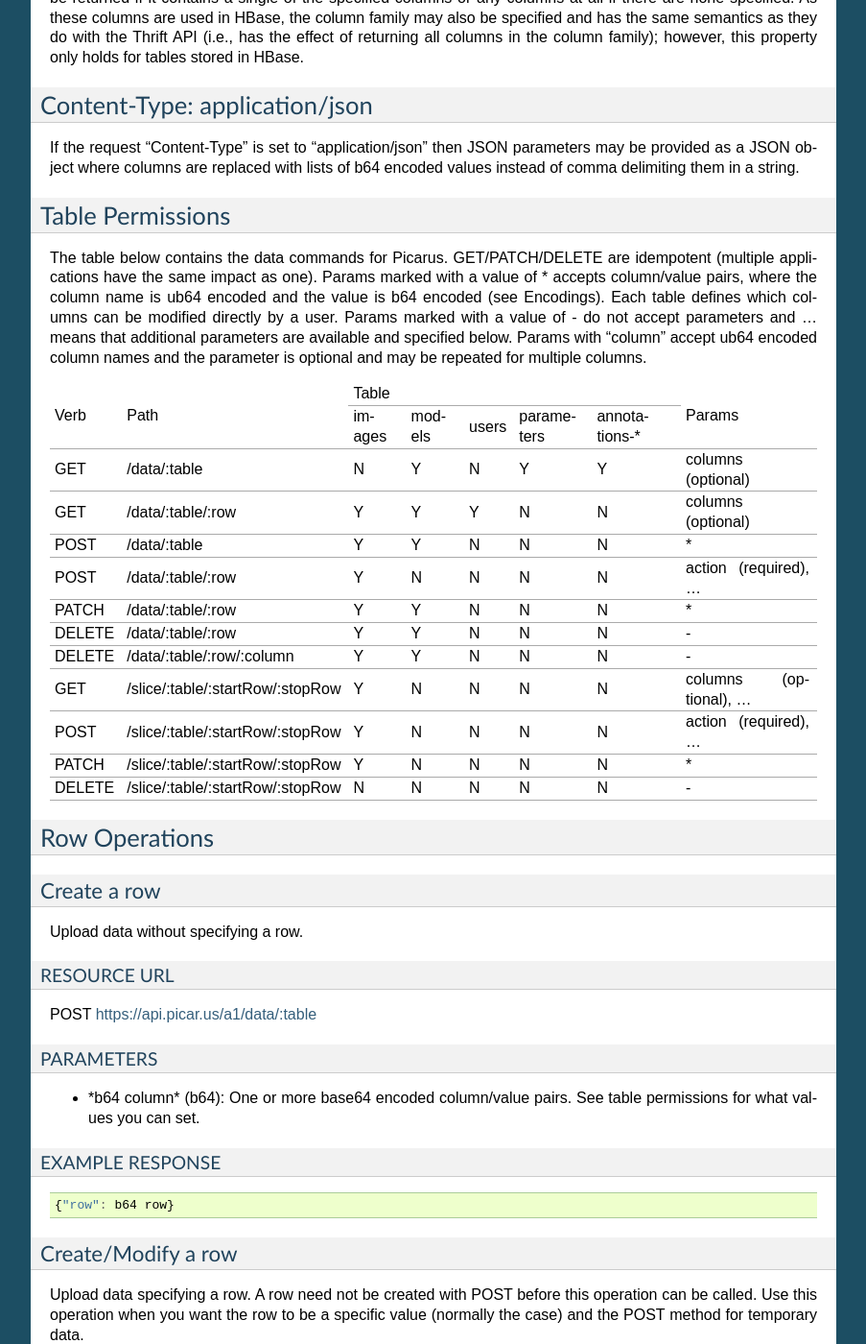
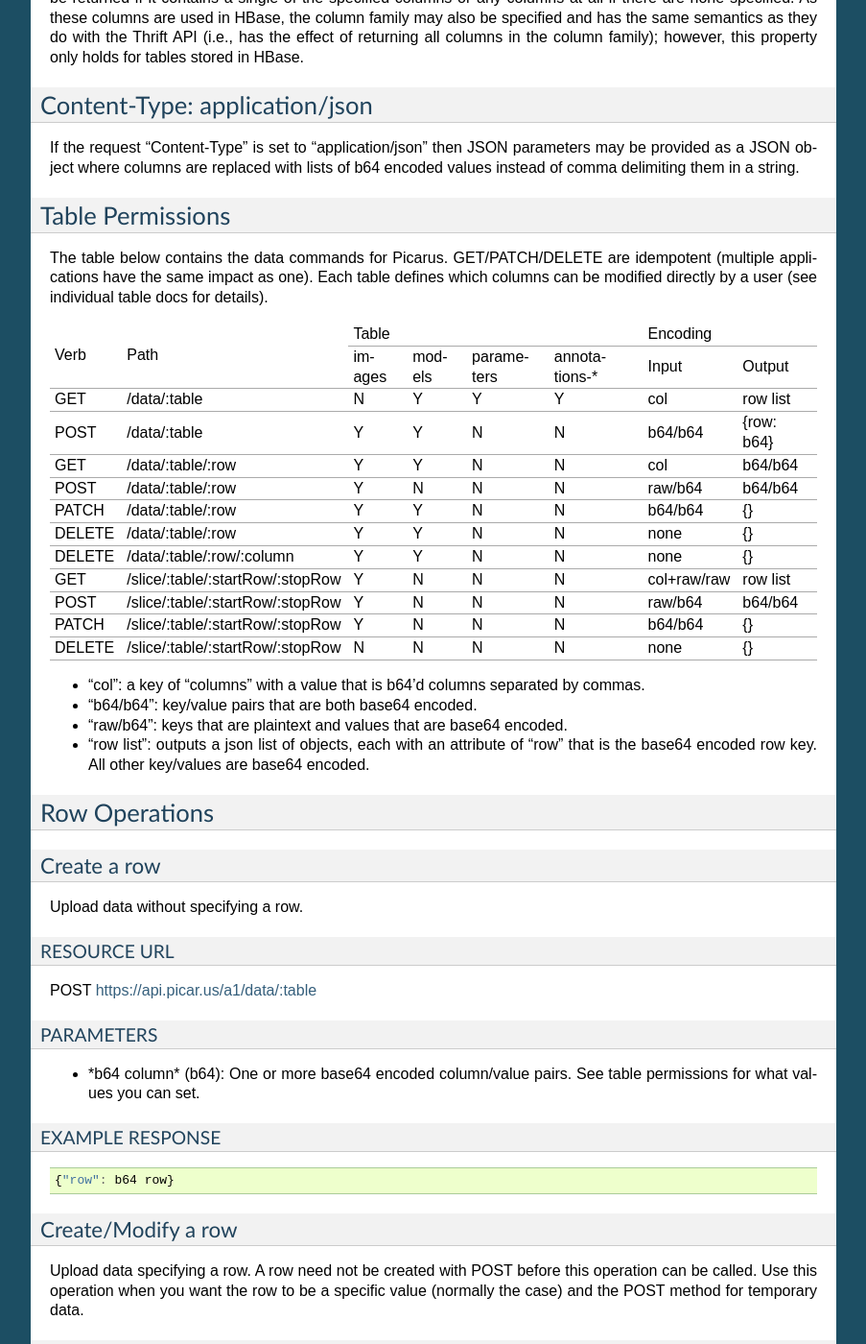
Before and after one commit to bwhite/picarus, a Sphinx documentation site: the page built from doc/api.rst, in a window 1280 px wide and 1400 px high, scrolled down 3010 px. Shown: the whole window at 96% size, without its empty margins (198-1101 px from the left). Built offline with Sphinx 7.4.7, drawn with Linux system fonts in a browser that asks for light colours; formulas are drawn with MathJax 3.

Commit message:
Updated
Signed-off-by: Brandyn A. White <bwhite@dappervision.com>

```diff
--- a/doc/api.rst
+++ b/doc/api.rst
@@ -150,36 +150,40 @@ If the request "Content-Type" is set to "application/json" then JSON parameters
 
 Table Permissions
 -----------------
-The table below contains the data commands for Picarus.  GET/PATCH/DELETE are idempotent (multiple applications have the same impact as one).  Params marked with a value of \* accepts column/value pairs, where the column name is ub64 encoded and the value is b64 encoded (see Encodings).  Each table defines which columns can be modified directly by a user.  Params marked with a value of \- do not accept parameters and ... means that additional parameters are available and specified below.  Params with "column" accept ub64 encoded column names and the parameter is optional and may be repeated for multiple columns.
+The table below contains the data commands for Picarus.  GET/PATCH/DELETE are idempotent (multiple applications have the same impact as one).  Each table defines which columns can be modified directly by a user (see individual table docs for details).
 
-+---------+----------------------------------+-----------+---------+---------+------------+----------------+-------------------------+
-| Verb    | Path                             | Table                                                       | Params                  |
-+         +                                  +-----------+---------+---------+------------+----------------+                         +
-|         |                                  |  images   | models  | users   | parameters | annotations-\* |                         |
-+---------+----------------------------------+-----------+---------+---------+------------+----------------+-------------------------+
-| GET     | /data/:table                     | N         | Y       | N       | Y          | Y              | columns (optional)      |
-+---------+----------------------------------+-----------+---------+---------+------------+----------------+-------------------------+
-| GET     | /data/:table/:row                | Y         | Y       | Y       | N          | N              | columns (optional)      |
-+---------+----------------------------------+-----------+---------+---------+------------+----------------+-------------------------+
-| POST    | /data/:table                     | Y         | Y       | N       | N          | N              | \*                      |
-+---------+----------------------------------+-----------+---------+---------+------------+----------------+-------------------------+
-| POST    | /data/:table/:row                | Y         | N       | N       | N          | N              | action (required), ...  |
-+---------+----------------------------------+-----------+---------+---------+------------+----------------+-------------------------+
-| PATCH   | /data/:table/:row                | Y         | Y       | N       | N          | N              | \*                      |
-+---------+----------------------------------+-----------+---------+---------+------------+----------------+-------------------------+
-| DELETE  | /data/:table/:row                | Y         | Y       | N       | N          | N              | \-                      |
-+---------+----------------------------------+-----------+---------+---------+------------+----------------+-------------------------+
-| DELETE  | /data/:table/:row/:column        | Y         | Y       | N       | N          | N              | \-                      |
-+---------+----------------------------------+-----------+---------+---------+------------+----------------+-------------------------+
-| GET     | /slice/:table/:startRow/:stopRow | Y         | N       | N       | N          | N              | columns (optional), ... |
-+---------+----------------------------------+-----------+---------+---------+------------+----------------+-------------------------+
-| POST    | /slice/:table/:startRow/:stopRow | Y         | N       | N       | N          | N              | action (required), ...  |
-+---------+----------------------------------+-----------+---------+---------+------------+----------------+-------------------------+
-| PATCH   | /slice/:table/:startRow/:stopRow | Y         | N       | N       | N          | N              | \*                      |
-+---------+----------------------------------+-----------+---------+---------+------------+----------------+-------------------------+
-| DELETE  | /slice/:table/:startRow/:stopRow | N         | N       | N       | N          | N              | \-                      |
-+---------+----------------------------------+-----------+---------+---------+------------+----------------+-------------------------+
++---------+----------------------------------+-----------+---------+------------+----------------+-------------+-----------+
+| Verb    | Path                             | Table                                             | Encoding                |
++         +                                  +-----------+---------+------------+----------------+-------------+-----------+
+|         |                                  |  images   | models  | parameters | annotations-\* | Input       | Output    |
++---------+----------------------------------+-----------+---------+------------+----------------+-------------+-----------+
+| GET     | /data/:table                     | N         | Y       | Y          | Y              | col         | row list  |
++---------+----------------------------------+-----------+---------+------------+----------------+-------------+-----------+
+| POST    | /data/:table                     | Y         | Y       | N          | N              | b64/b64     | {row: b64}|
++---------+----------------------------------+-----------+---------+------------+----------------+-------------+-----------+
+| GET     | /data/:table/:row                | Y         | Y       | N          | N              | col         | b64/b64   |
++---------+----------------------------------+-----------+---------+------------+----------------+-------------+-----------+
+| POST    | /data/:table/:row                | Y         | N       | N          | N              | raw/b64     | b64/b64   |
++---------+----------------------------------+-----------+---------+------------+----------------+-------------+-----------+
+| PATCH   | /data/:table/:row                | Y         | Y       | N          | N              | b64/b64     | {}        |
++---------+----------------------------------+-----------+---------+------------+----------------+-------------+-----------+
+| DELETE  | /data/:table/:row                | Y         | Y       | N          | N              | none        | {}        |
++---------+----------------------------------+-----------+---------+------------+----------------+-------------+-----------+
+| DELETE  | /data/:table/:row/:column        | Y         | Y       | N          | N              | none        | {}        |
++---------+----------------------------------+-----------+---------+------------+----------------+-------------+-----------+
+| GET     | /slice/:table/:startRow/:stopRow | Y         | N       | N          | N              | col+raw/raw | row list  |
++---------+----------------------------------+-----------+---------+------------+----------------+-------------+-----------+
+| POST    | /slice/:table/:startRow/:stopRow | Y         | N       | N          | N              | raw/b64     | b64/b64   |
++---------+----------------------------------+-----------+---------+------------+----------------+-------------+-----------+
+| PATCH   | /slice/:table/:startRow/:stopRow | Y         | N       | N          | N              | b64/b64     | {}        |
++---------+----------------------------------+-----------+---------+------------+----------------+-------------+-----------+
+| DELETE  | /slice/:table/:startRow/:stopRow | N         | N       | N          | N              | none        | {}        |
++---------+----------------------------------+-----------+---------+------------+----------------+-------------+-----------+
 
+*  "col": a key of "columns" with a value that is b64'd columns separated by commas.
+*  "b64/b64": key/value pairs that are both base64 encoded.
+*  "raw/b64": keys that are plaintext and values that are base64 encoded.
+*  "row list": outputs a json list of objects, each with an attribute of "row" that is the base64 encoded row key.  All other key/values are base64 encoded.
 
 Row Operations
 --------------
--- a/picarus/__init__.py
+++ b/picarus/__init__.py
@@ -106,6 +106,9 @@ class PicarusClient(object):
     def delete_row(self, table, row):
         return self.delete(('data', table, self.encurl(row)))
 
+    def delete_column(self, table, row, column):
+        return self.delete(('data', table, self.encurl(row), self.encurl(column)))
+
     def patch_row(self, table, row, data=None):
         return self.patch(('data', table, self.encurl(row)), data=self.encdict(data))
 
```
